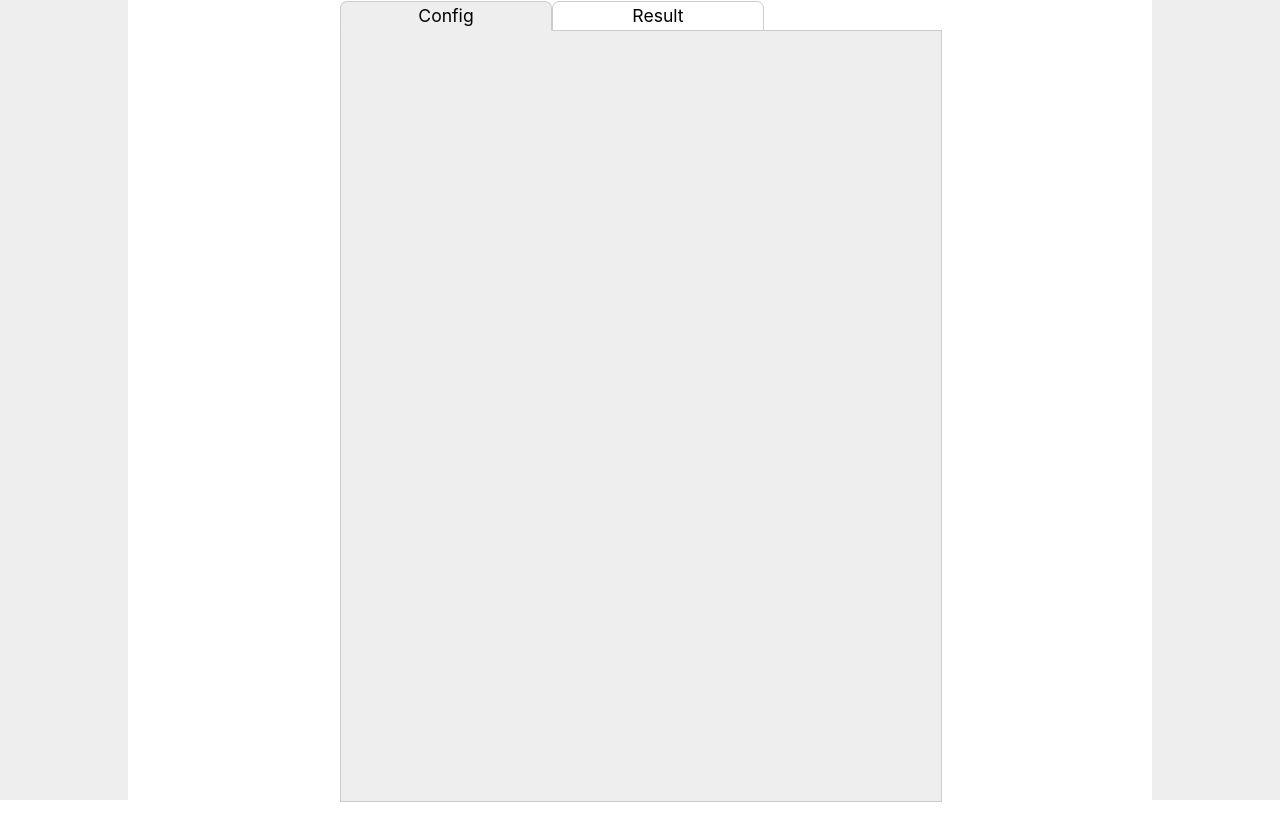
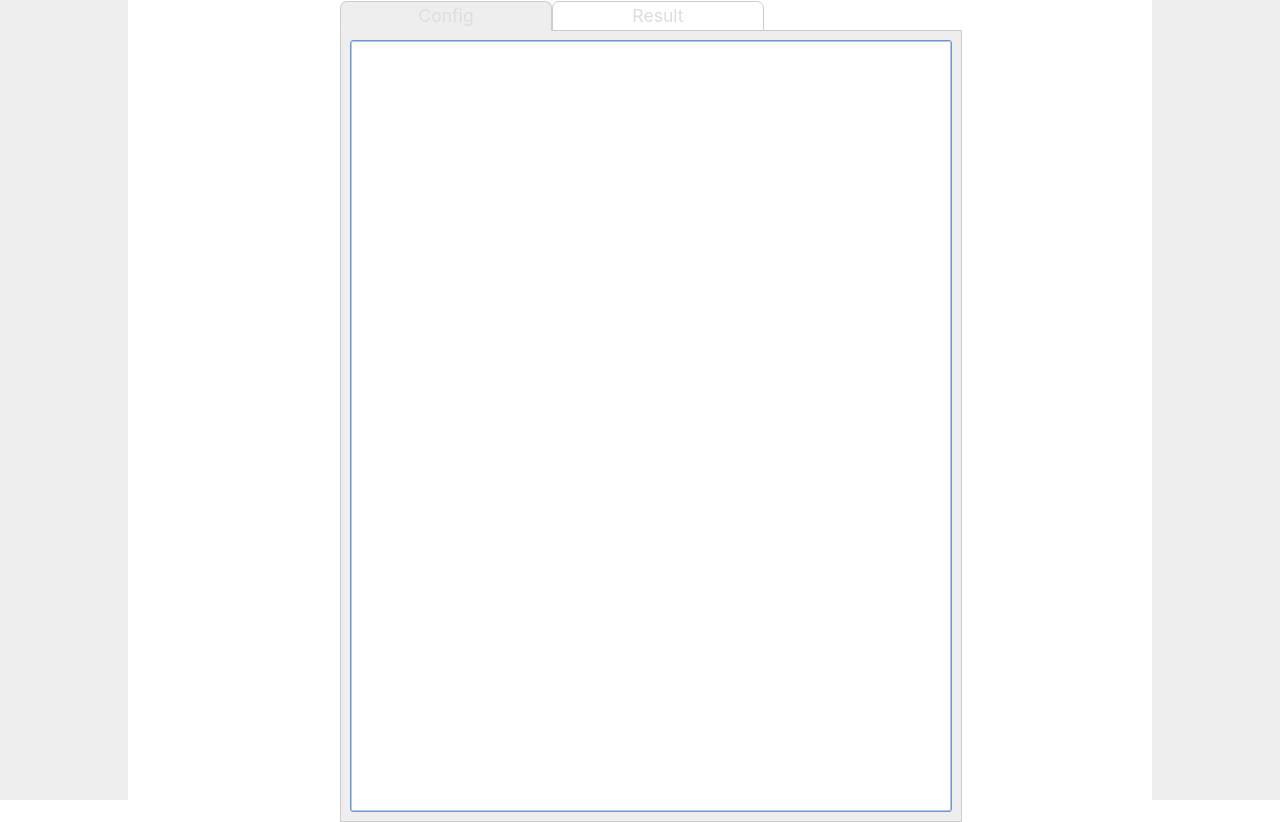
Before and after one commit to kuznetsovlv/veeam-json-form, a React (Create React App) app: page / in a window 1280 px wide. Built offline with nearby package versions, Linux system fonts and the light colour scheme.

Commit message:
Added config editor

```diff
--- /dev/null
+++ b/src/FormCreator/ConfigEditor.scss
@@ -0,0 +1,18 @@
+@import "../colors";
+
+.config {
+  resize: none;
+  width: 100%;
+  height: 100%;
+  padding: 0;
+  margin: 0;
+  border: 1px solid $input_border_color;
+  border-radius: 2px;
+  background: $input_background;
+
+  box-sizing: border-box;
+
+  &:focus {
+    outline: 1px solid $input_focus_outline;
+  }
+}
--- /dev/null
+++ b/src/FormCreator/ConfigEditor.tsx
@@ -0,0 +1,19 @@
+import React from 'react';
+
+import './ConfigEditor.scss';
+
+interface ConfigEditorProps {
+  value: string;
+  onChange: (v: string) => void;
+}
+export default ({ value, onChange }: ConfigEditorProps) => (
+  <textarea
+    autoFocus
+    autoCorrect="on"
+    className="config"
+    spellCheck
+    value={value}
+    wrap="soft"
+    onChange={({ target: { value } }) => onChange(value)}
+  />
+);
--- a/src/FormCreator/FormCreator.scss
+++ b/src/FormCreator/FormCreator.scss
@@ -12,7 +12,6 @@
     border: 1px solid $border_color;
     width: 100%;
     height: calc(100% - $tabs_height);
-
-    overflow: auto;
+    padding: 10px;
   }
 }
--- a/src/FormCreator/Tabs/Tab.tsx
+++ b/src/FormCreator/Tabs/Tab.tsx
@@ -6,13 +6,31 @@ import './Tabs.scss';
 
 interface TabProps {
   children: string;
+  disabled?: boolean;
   mode: Mode;
   selected: boolean;
   onClick: (m: Mode) => void;
 }
 
-export default ({ children, mode, selected, onClick }: TabProps) => (
-  <div className={clsx('tab', { selected })} onClick={() => onClick(mode)}>
+export default ({
+  children,
+  disabled = false,
+  mode,
+  selected,
+  onClick
+}: TabProps) => (
+  <div
+    className={clsx('tab', {
+      selected,
+      disabled,
+      active: !disabled && !selected
+    })}
+    onClick={() => {
+      if (!disabled) {
+        onClick(mode);
+      }
+    }}
+  >
     {children}
   </div>
 );
--- a/src/FormCreator/Tabs/Tabs.scss
+++ b/src/FormCreator/Tabs/Tabs.scss
@@ -21,13 +21,21 @@
     font-size: 1.1rem;
     line-height: 100%;
     padding: 5px;
-    cursor: pointer;
     position: relative;
     top: 1px;
 
+    color: $tab_text;
+
+    &.active {
+      cursor: pointer;
+    }
+
+    &.disabled {
+      color: $disabled_text;
+    }
+
     &.selected {
       background: $form_background;
-      cursor: default;
       border-bottom: 1px solid $form_background;
     }
   }
--- a/src/FormCreator/Tabs/index.tsx
+++ b/src/FormCreator/Tabs/index.tsx
@@ -5,16 +5,27 @@ import Tab from './Tab';
 import './Tabs.scss';
 
 interface TabsProps {
+  disabled: boolean;
   mode: Mode;
   onSetMode: (m: Mode) => void;
 }
 
-export default ({ mode, onSetMode }: TabsProps) => (
+export default ({ disabled, mode, onSetMode }: TabsProps) => (
   <div className="tabs">
-    <Tab selected={mode === 'config'} mode="config" onClick={onSetMode}>
+    <Tab
+      selected={mode === 'config'}
+      disabled={disabled}
+      mode="config"
+      onClick={onSetMode}
+    >
       Config
     </Tab>
-    <Tab selected={mode === 'result'} mode="result" onClick={onSetMode}>
+    <Tab
+      selected={mode === 'result'}
+      disabled={disabled}
+      mode="result"
+      onClick={onSetMode}
+    >
       Result
     </Tab>
   </div>
--- a/src/FormCreator/index.tsx
+++ b/src/FormCreator/index.tsx
@@ -1,6 +1,13 @@
-import React, { Dispatch, SetStateAction, useState } from 'react';
+import React, {
+  Dispatch,
+  SetStateAction,
+  useState,
+  useMemo,
+  useEffect
+} from 'react';
 import clsx from 'clsx';
 
+import ConfigEditor from './ConfigEditor';
 import Tabs from './Tabs';
 import { Mode } from './types';
 import './FormCreator.scss';
@@ -16,10 +23,32 @@ export default ({ className }: FormCreatorProps) => {
 
   const [config, setConfig] = useState('');
 
+  const configData = useMemo(() => {
+    if (!config) {
+      return null;
+    }
+
+    try {
+      return JSON.parse(config);
+    } catch (_) {
+      return null;
+    }
+  }, [config]);
+
+  useEffect(() => {
+    if (!configData) {
+      setMode('config');
+    }
+  }, [configData, setMode]);
+
   return (
     <div className={clsx('wrapper', className)}>
-      <Tabs mode={mode} onSetMode={setMode} />
-      <div className="main"></div>
+      <Tabs disabled={!configData} mode={mode} onSetMode={setMode} />
+      <div className="main">
+        {mode === 'config' && (
+          <ConfigEditor value={config} onChange={setConfig} />
+        )}
+      </div>
     </div>
   );
 };
--- a/src/colors.scss
+++ b/src/colors.scss
@@ -4,3 +4,10 @@ $main_background: #eee;
 $border_color: #ccc;
 
 $form_background: #eee;
+
+$input_border_color: #c5c5c5;
+$input_background: #fff;
+$input_focus_outline: cornflowerblue;
+
+$tab_text: #000;
+$disabled_text: #ddd;
--- a/src/index.scss
+++ b/src/index.scss
@@ -5,6 +5,8 @@ html {
   padding: 0;
   height: 100%;
   width: 100%;
+
+  font-size: 16px;
 
   body {
     margin: 0;
```
